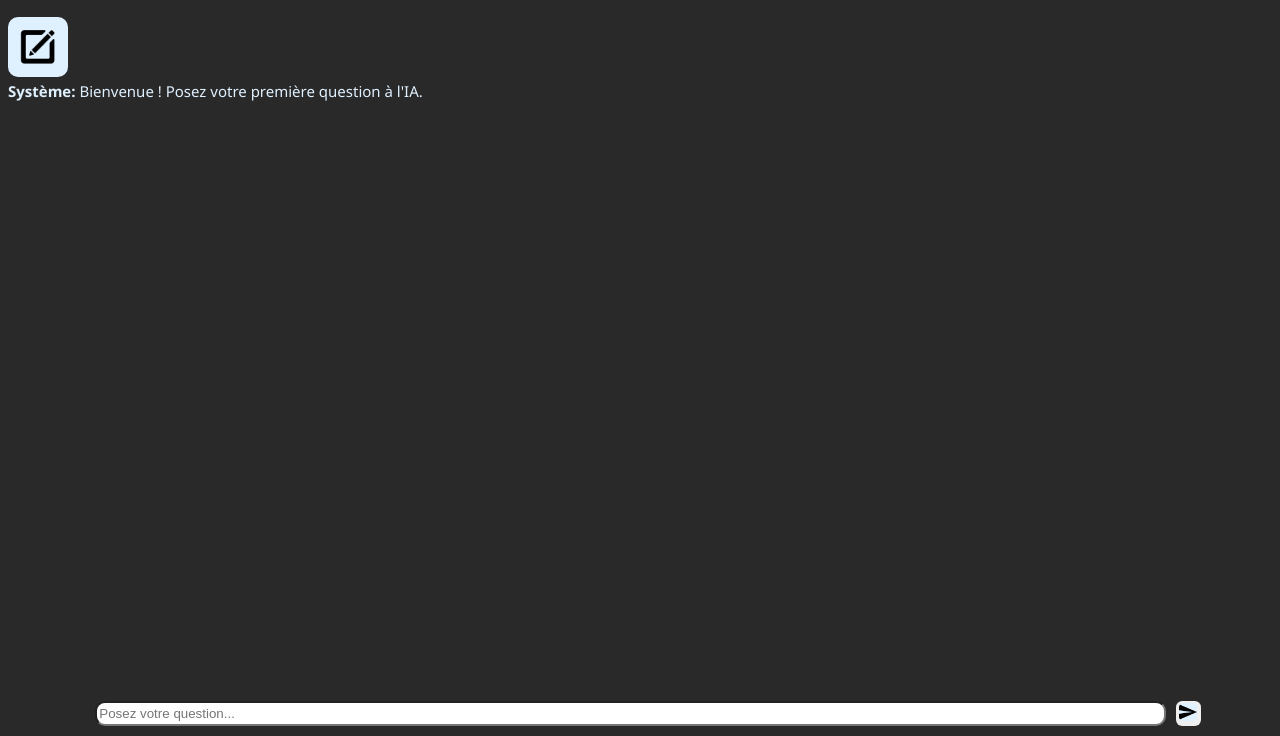
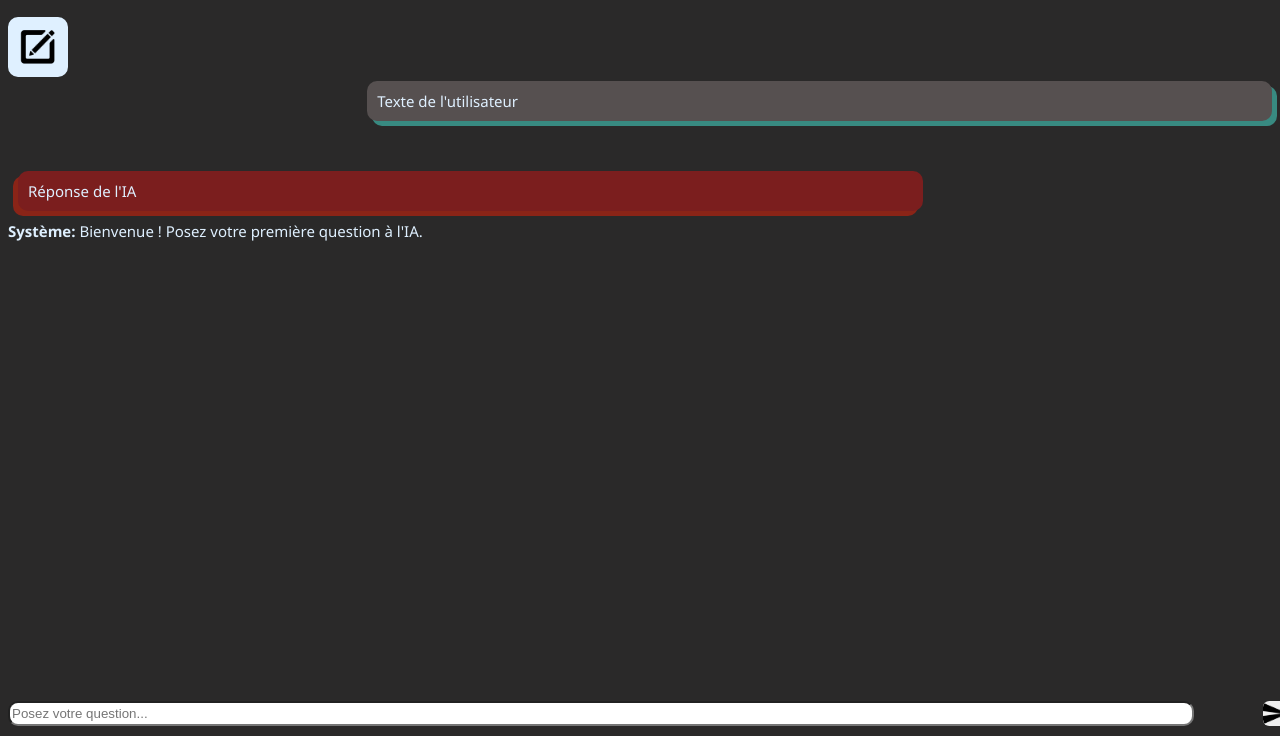
Before and after one commit to victorphoto37-dev/ChatBotAI, a plain HTML site: page index.html in a window 1280 px wide. Shown: the part 64-800 px from the top of the page. Drawn offline with Linux system fonts and the light colour scheme.

Commit message:
Encheance CSS, Add icon

```diff
--- a/index.css
+++ b/index.css
@@ -18,22 +18,16 @@ body {
 }
 
 input{
-    width: 83%;
+    width: 92%;
     border-radius: 10px;
-
+    margin-right: auto;
 }
 
-img {
+.reset-button {
     background: rgb(223, 240, 255);
     border: 10px solid;
     border-radius: 10px;
     width: 40px;
-}
-
-.bouton img {
-    width: 70%;
-    height: 70%;
-    object-fit: contain;
 }
 
 .bouton {
@@ -45,3 +39,39 @@ img {
     cursor: pointer;
     padding: 0;
 }
+
+.user-message {
+    background-color: rgb(86, 80, 80);
+    border-radius: 10px;
+    margin-bottom: 50px;
+    padding: 10px;
+    max-width: 70%;
+    margin-left: auto;
+    -webkit-box-shadow: 9px 8px 0px 0px rgba(74,255,235,0.45);
+    box-shadow: 5px 5px 0px 0px rgba(74,255,235,0.45);
+
+}
+
+.assistant-message {
+    background-color: rgb(123, 30, 30);
+    border-radius: 10px;
+    padding: 10px;
+    margin: 10px;
+    max-width: 70%;
+    margin-right: auto;
+    -webkit-box-shadow: 9px 8px 0px 0px rgb(255, 30, 0);
+    box-shadow: -5px 5px 0px 0px rgba(255, 30, 0, 0.45);
+}
+
+
+.loading-indicator {
+    display: flex;
+    align-items: center; /* aligne verticalement */
+    gap: 10px; /* espace entre l'icône et le texte */
+}
+
+
+.loading-indicator img {
+    width: 25px;
+    height: 25px;
+}
--- a/index.html
+++ b/index.html
@@ -13,10 +13,14 @@
     <div class="chat-container">
         <h1>Chat IA</h1>
         <img id="reset-chat-button" class="reset-button" src="assets/images/new.png" alt="Nouvelle conversation">
-        <div id="chat-messages" class="chat-messages"></div>
+        <div id="chat-messages" class="chat-messages">
+            <div class="user-message">Texte de l'utilisateur</div>
 
+            <div class="message assistant-message">Réponse de l'IA</div>
+        </div>
         <div id="loading-indicator" class="loading-indicator" style="display: none;">
-            En attente de réponse...
+            <img src="assets/images/load.gif" alt="Chargement..." class="loading-indicator">
+            Chat réfléchi...
         </div>
 
         <form id="chat-form" class="chat-form">
```
Also changed, not shown: assets/images/load.gif (added), assets/images/load.svg (added), 1 other file.
